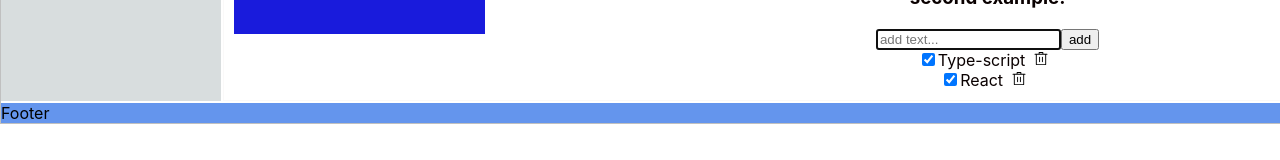
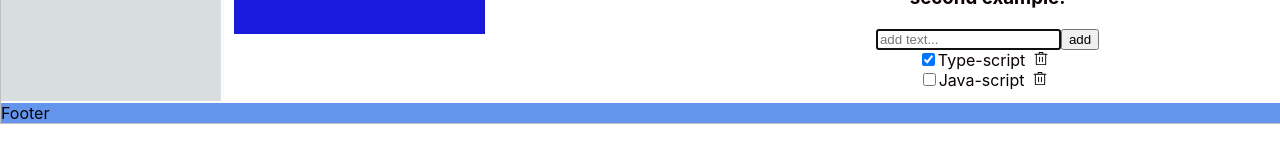
Before and after one commit to VladimirShumliaiev/Type-script-React, a React (Create React App) app in the folder my-app/: page /lessons/hooks/useState in a window 1280 px wide. Shown: the part 279-439 px from the top of the page. Built offline with nearby package versions, Linux system fonts and the light colour scheme.

Commit message:
05.05.2023 +++

```diff
--- a/my-app/src/Components/mainContent/Lessons/Components Lessons/HooksLessons/useState/useState Componets/Todo/Todo.tsx
+++ b/my-app/src/Components/mainContent/Lessons/Components Lessons/HooksLessons/useState/useState Componets/Todo/Todo.tsx
@@ -3,7 +3,7 @@ import TodoInput from "./TodoInput/TodoInput";
 import TodoList from "./TodoList";
 
 type Todo = {
-    id: number,
+    id: number
     title: string
     completed: boolean
 }
@@ -12,26 +12,24 @@ const initialState = [
     {
         id: 1,
         title: 'Type-script',
-        completed: true
+        completed: true,
     },
     {
         id: 2,
-        title: 'React',
-        completed: true
+        title: 'Java-script',
+        completed: false,
     }
 ]
 
-
-
 const Todo = () => {
     const [todos, setTodos] = useState<Todo[]>(initialState)
-    const [value, setValue] = useState('')
+    const [title, setTitle] = useState('')
 
-    const addTask = () => {
-        if (value) {
-            setTodos([...todos,{id: Date.now(), title: value, completed: false}])
+    const addTodo = () => {
+        if (title) {
+            setTodos([...todos, {id: Date.now(), title: title, completed: false}])
         }
-        setValue('')
+        setTitle('')
     }
 
     const toggleTodo = (id: number): void => {
@@ -51,8 +49,8 @@ const Todo = () => {
     }
     return (
         <div>
-            <TodoInput value={value} setValue={setValue} addTodo={addTask}/>
-            <TodoList todoList={todos} toggleTodo={toggleTodo} removeTodo={removeTodo}/>
+            <TodoInput title={title} setTitle={setTitle} addTask={addTodo}/>
+            <TodoList todoList={todos} removeTodo={removeTodo} toggleTodo={toggleTodo}/>
         </div>
     );
 };
--- a/my-app/src/Components/mainContent/Lessons/Components Lessons/HooksLessons/useState/useState Componets/Todo/TodoInput/TodoInput.tsx
+++ b/my-app/src/Components/mainContent/Lessons/Components Lessons/HooksLessons/useState/useState Componets/Todo/TodoInput/TodoInput.tsx
@@ -1,34 +1,40 @@
 import React, {FC, useEffect, useRef} from 'react';
 
-type TodoInput = {
-    value: string
-    setValue: (str: string) => void
-    addTodo: () => void
+type TodoInputProps = {
+    title: string
+    setTitle: (str: string) => void
+    addTask: () => void
 }
-
-const TodoInput: FC<TodoInput> = ({value, setValue, addTodo}) => {
-
+const TodoInput: FC<TodoInputProps> = ({title, setTitle, addTask}) => {
     const inputRef = useRef<HTMLInputElement>(null)
-
-    const onChangeHandler: React.ChangeEventHandler<HTMLInputElement> = (e) => {
-        setValue(e.target.value)
-    }
-
-    const onKeyDownHandler: React.KeyboardEventHandler<HTMLInputElement> = (e) => {
-        if (e.key === 'Enter') {
-            addTodo()
-        }
-    }
 
     useEffect(() => {
         if (inputRef.current) {
             inputRef.current.focus()
         }
-    }, [])
+    },[])
+
+    const onChangeHandler: React.ChangeEventHandler<HTMLInputElement> = (e) => {
+        setTitle(e.target.value)
+    }
+
+    const onKeyDownHandler: React.KeyboardEventHandler<HTMLInputElement> = (e) => {
+        if (e.key === 'Enter') {
+            addTask()
+        }
+    }
+
     return (
         <div>
-            <input type="text" value={value} onChange={onChangeHandler} onKeyDown={onKeyDownHandler} ref={inputRef} placeholder={'add text...'}/>
-            <button onClick={addTodo}>add</button>
+            <input
+                type="text"
+                value={title}
+                onChange={onChangeHandler}
+                ref={inputRef}
+                onKeyDown={onKeyDownHandler}
+                placeholder={'add text...'}
+            />
+            <button onClick={addTask}>add</button>
         </div>
     );
 };
--- a/my-app/src/Components/mainContent/Lessons/Components Lessons/HooksLessons/useState/useState Componets/Todo/TodoItem/TodoItem.tsx
+++ b/my-app/src/Components/mainContent/Lessons/Components Lessons/HooksLessons/useState/useState Componets/Todo/TodoItem/TodoItem.tsx
@@ -1,21 +1,30 @@
 import React, {FC} from 'react';
-import buttonHandler from '../../../../../../../../../assets/img/delete-svgrepo-com.svg'
 import style from './TodoItem.module.css'
+import onClickButton from '../../../../../../../../../assets/img/delete-svgrepo-com.svg'
 
 type TodoItemProps = {
-    id: number,
-    title: string,
-    completed: boolean,
-    removeTodo: (id: number) => void,
-    toggleTodo: (id: number) => void,
+    id: number
+    title: string
+    completed: boolean
+    removeTodo: (id: number) => void
+    toggleTodo: (id: number) => void
 }
 
-const TodoItem: FC<TodoItemProps> = ({id, removeTodo, toggleTodo, completed, title}) => {
+const TodoItem: FC<TodoItemProps> = (props) => {
+    const {id, removeTodo, toggleTodo, completed, title} = props
+
+
     return (
         <div>
-            <input type="checkbox" checked={completed} onChange={() => toggleTodo(id)}/>
+            <input
+                type="checkbox"
+                checked={completed}
+                onChange={() => toggleTodo(id)}
+            />
             {title}
-            <button className={style.todoItem} onClick={() => removeTodo(id)}><img src={buttonHandler} alt=""/></button>
+            <button className={style.todoItem} onClick={() => removeTodo(id)}>
+                <img src={onClickButton} alt=''/>
+            </button>
         </div>
     );
 };
--- a/my-app/src/Components/mainContent/Lessons/Components Lessons/HooksLessons/useState/useState Componets/Todo/TodoList.tsx
+++ b/my-app/src/Components/mainContent/Lessons/Components Lessons/HooksLessons/useState/useState Componets/Todo/TodoList.tsx
@@ -17,7 +17,7 @@ const TodoList: FC<TodoListProps> = ({todoList, removeTodo, toggleTodo}) => {
     return (
         <div>
             {
-                todoList.map(e => <TodoItem removeTodo={removeTodo} toggleTodo={toggleTodo}{...e}/>)
+                todoList.map(e => <TodoItem toggleTodo={toggleTodo} removeTodo={removeTodo} key={e.id} {...e}/>)
             }
         </div>
     );
```
Lines whose indentation alone changed are shown as unchanged.
